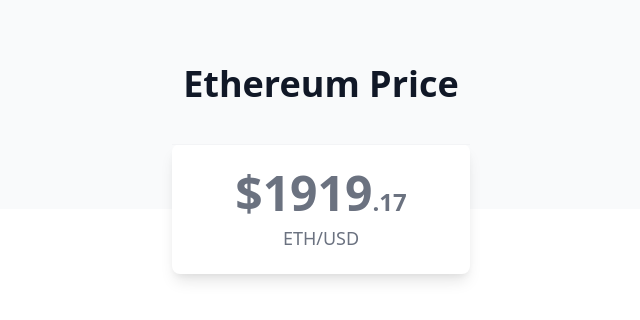
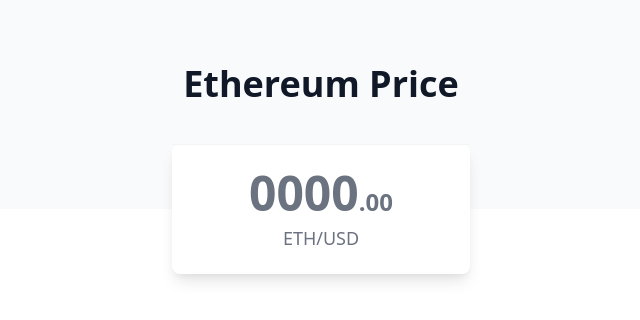
Before and after one commit to AyoCodess/EbitLabs-Front-end-component-TYPESCRIPT-REACT, a React (Vite) app: page / in a window 1280 px wide. Shown: the top 320 px of the page, without its empty margins (319-959 px from the left). Built offline with nearby package versions, Linux system fonts and the light colour scheme; no server answers.

Commit message:
step one - complete

```diff
--- a/src/App.tsx
+++ b/src/App.tsx
@@ -1,6 +1,31 @@
-import { default as React } from "react";
+import { default as React, useEffect, useState } from "react";
 
 function App() {
+  const [price, setPrice] = useState("0000.00");
+
+  useEffect(() => {
+    let callAPI: number | null = null;
+
+    const updatePrice = async () => {
+      try {
+        const response = await fetch(
+          "https://ebitlabs-frontend-exercise.deno.dev/api/v1/fx/ETHUSD/ohlc",
+        );
+
+        const data = await response.json();
+
+        console.log(data.close);
+
+        setPrice(data.close);
+      } catch (err) {
+        console.error(err);
+      }
+    };
+
+    if (!callAPI) updatePrice();
+    callAPI = setInterval(updatePrice, 5000);
+  }, []);
+
   return (
     <div className="pt-12 bg-gray-50 sm:pt-16">
       <div className="px-4 mx-auto max-w-7xl sm:px-6 lg:px-8">
@@ -21,7 +46,10 @@
                     ETH/USD
                   </dt>
                   <dd className="order-1 text-5xl font-extrabold text-gray-500">
-                    $1919<span className="text-2xl">.17</span>
+                    {price && price.toString().slice(0, 4)}
+                    <span className="text-2xl">
+                      .{price && price.toString().slice(5, 7)}
+                    </span>
                   </dd>
                 </div>
               </dl>
--- a/tsconfig.json
+++ b/tsconfig.json
@@ -12,7 +12,7 @@
     "noEmit": true,
     "resolveJsonModule": true,
     "skipLibCheck": false,
-    "strict": true,
+    "strict": false,
     "target": "ESNext"
   },
   "include": ["./src"]
```
Also changed, not shown: 1 other file (tests, documents, lock files or other folders).
